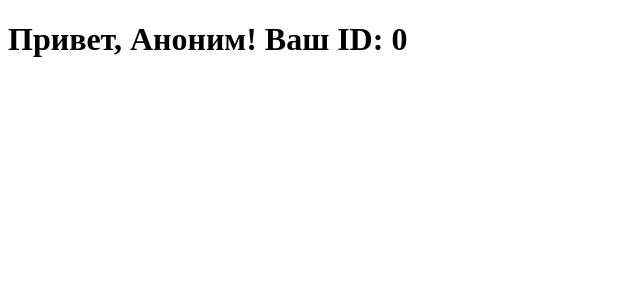
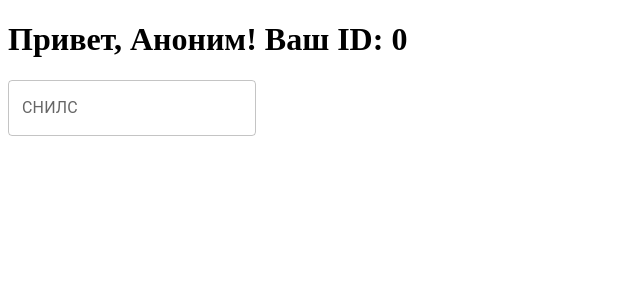
Before and after one commit to oleg-medovikov/form_60, a React (Vite) app in the folder web/: page / in a window 1280 px wide. Shown: the top 300 px of the page, without its empty margins (0-640 px from the left). Built offline with nearby package versions, Linux system fonts and the light colour scheme; no server answers.

Commit message:
Add @mui/material, react-hook-form

```diff
--- a/web/package.json
+++ b/web/package.json
@@ -9,9 +9,13 @@
     "prettify": "prettier src --write"
   },
   "dependencies": {
+    "@emotion/react": "^11.7.1",
+    "@emotion/styled": "^11.6.0",
+    "@mui/material": "^5.4.0",
     "http-server": "^14.1.0",
     "react": "^17.0.2",
     "react-dom": "^17.0.2",
+    "react-hook-form": "^7.25.3",
     "react-router-dom": "^6.2.1"
   },
   "devDependencies": {
--- a/web/src/pages/FormSNILS.tsx
+++ b/web/src/pages/FormSNILS.tsx
@@ -1,5 +1,7 @@
 import { useEffect, useState } from 'react';
 import { useSearchParams } from 'react-router-dom';
+import { useForm } from 'react-hook-form';
+import TextField from '@mui/material/TextField';
 
 type Props = {};
 
@@ -7,6 +9,8 @@ const FormSNILS: React.FC<Props> = () => {
   const [searchParams] = useSearchParams();
   const [userID, setUserID] = useState('');
   const [userFIO, setUserFIO] = useState('');
+  const { register, handleSubmit } = useForm();
+  const onSubmit = (data: any) => console.log(data);
 
   useEffect(() => {
     const getData = async () => {
@@ -25,12 +29,24 @@ const FormSNILS: React.FC<Props> = () => {
     getData();
   }, []);
 
-  return userFIO === '' ? (
-    <h1>Loading...</h1>
-  ) : (
-    <h1>
-      Привет, {userFIO}! Ваш ID: {userID}
-    </h1>
+  return (
+    <>
+      {userFIO === '' ? (
+        <h1>Loading...</h1>
+      ) : (
+        <h1>
+          Привет, {userFIO}! Ваш ID: {userID}
+        </h1>
+      )}
+      <form onSubmit={handleSubmit(onSubmit)}>
+        <TextField
+          type="search"
+          variant="outlined"
+          label="СНИЛС"
+          {...register('snils', { required: true })}
+        />
+      </form>
+    </>
   );
 };
 
```
Also changed, not shown: web/.eslintrc.json, 1 other file (tests, documents, lock files or other folders).
